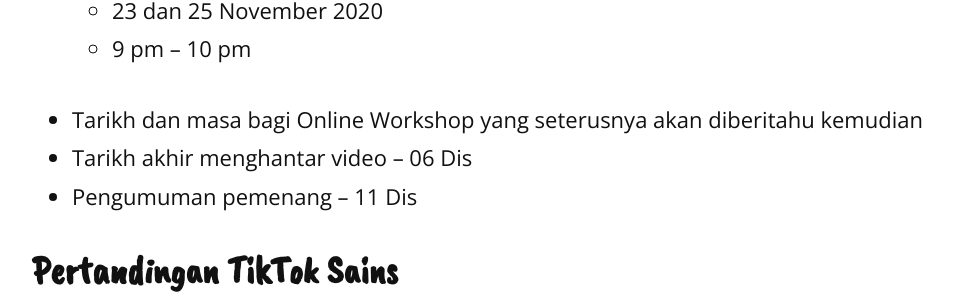
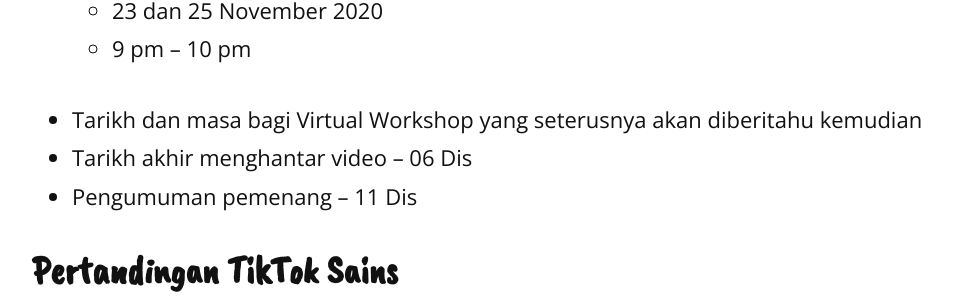
Before and after one commit to evangelistagrace/VSW2020, a Jekyll site: the page built from about.md, in a window 1280 px wide and 900 px high, scrolled down 4487 px. Shown: the part 156-457 px from the top of the window, without its empty margins (113-1066 px from the left). Built offline with Jekyll 4.4.1, drawn with Linux system fonts in a browser that asks for light colours; nearby versions of some CDN libraries; some of the changed text lies outside the part shown.

Commit message:
Update about.md

```diff
--- a/about.md
+++ b/about.md
@@ -70,7 +70,7 @@
 * Tarikh dan masa Virtual Workshop melalui Google Meet:
     - 23 dan 25 November 2020
     - 9 pm – 10 pm
-- Tarikh dan masa bagi Online Workshop yang seterusnya akan diberitahu kemudian
+- Tarikh dan masa bagi Virtual Workshop yang seterusnya akan diberitahu kemudian
 - Tarikh akhir menghantar video – 06 Dis
 - Pengumuman pemenang – 11 Dis
 
```
Also changed, not shown: other parts of about.md (+1 -1 lines).
